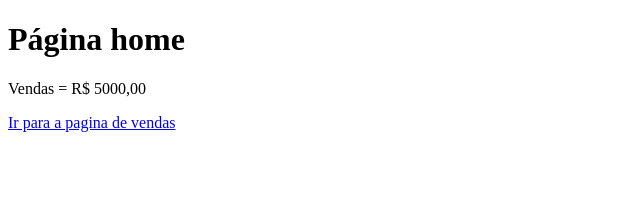
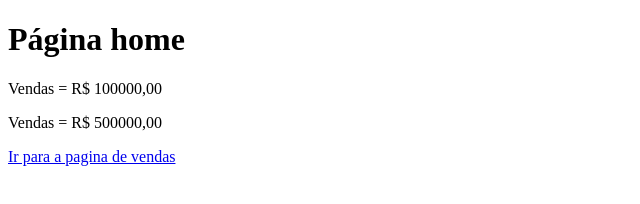
Before and after one commit to QueirozCarlos/aulagithub, a plain HTML site: page index.html in a window 1280 px wide. Shown: the whole page, without its empty margins (0-640 px from the left). Drawn offline with Linux system fonts and the light colour scheme.

Commit message:
Editado o valor para 500

```diff
--- a/index.html
+++ b/index.html
@@ -8,7 +8,8 @@
 </head>
 <body>
     <h1>Página home</h1>
-    <p>Vendas = R$ 5000,00</p>
+    <p>Vendas = R$ 100000,00</p>
+    <p>Vendas = R$ 500000,00</p>
     <a href="vendas.html">Ir para a pagina de vendas</a>
 </body>
 </html>
```
